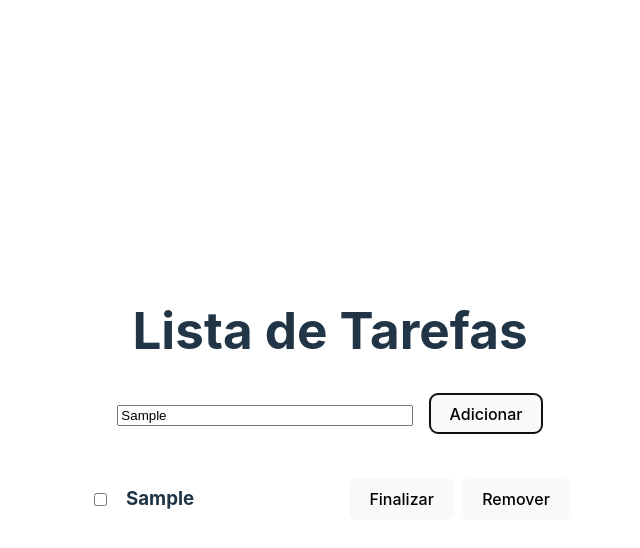
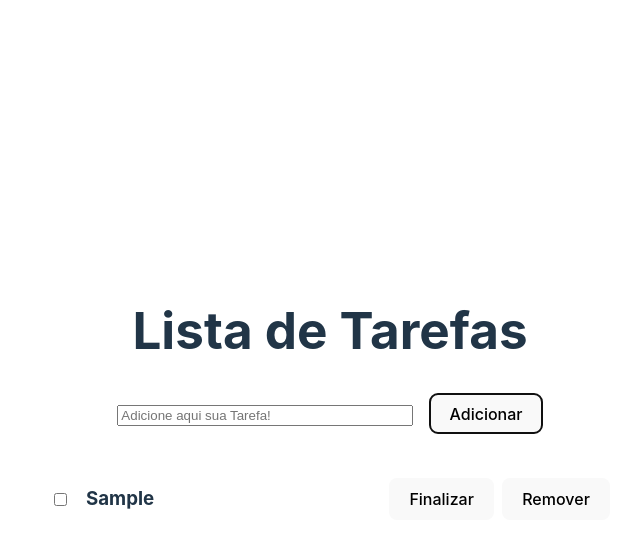
Before and after one commit to AlvaroHCP/M1S09-Lista, a React (Vite) app in the folder to-do-list/: page / in a window 1280 px wide. Both pictures are taken after typing "Sample" into the empty fields and a click on the button "Adicionar". Shown: the top 548 px of the page, without its empty margins (310-950 px from the left). Built offline with nearby package versions, Linux system fonts and the light colour scheme.

Commit message:
Feature: Cleaning the input field after adding the task.

```diff
--- a/to-do-list/src/App.jsx
+++ b/to-do-list/src/App.jsx
@@ -7,7 +7,7 @@ function App() {
 
   const [listaTarefas, setListaTarefas] = useState([])
 
-  const adicionarTarefa = (e, texto) => {
+  const adicionarTarefa = (e, texto, setTexto) => {
     e.preventDefault()
     if (texto == "") {
       alert("É necessário escrever uma tarefa")
@@ -17,6 +17,8 @@ function App() {
     const novaTarefa = { id: listaTarefas.length + 1, textoTarefa: texto, finalizado: false }
 
     setListaTarefas([...listaTarefas, novaTarefa])
+
+    setTexto("") // Limpando o campo de texto do input
   }
 
   const removerTarefa = (id) => {
--- a/to-do-list/src/components/CardAdicionar/index.jsx
+++ b/to-do-list/src/components/CardAdicionar/index.jsx
@@ -14,7 +14,7 @@ function CardAdicionar(props) {
                         value={tarefa}
                         placeholder="Adicione aqui sua Tarefa!"
                         onChange={(e) => setTarefa(e.target.value)} />
-                    <button className="btn-adicionar" onClick={(e) => (props.adicionarTarefa(e, tarefa))}>Adicionar</button>
+                    <button className="btn-adicionar" onClick={e => props.adicionarTarefa(e, tarefa, setTarefa)}>Adicionar</button>
                 </form>
                 {/* <br /><br /><input type="text" placeholder={tarefa} disabled /> */}
             </div>
--- a/to-do-list/src/components/CardAdicionar/style.css
+++ b/to-do-list/src/components/CardAdicionar/style.css
@@ -1,5 +1,5 @@
 .tarefas {
-    width: 30rem;
+    width: 35rem;
     margin-bottom: 2rem;
     justify-content: center;
     align-content: center;
--- a/to-do-list/src/components/ListItem/style.css
+++ b/to-do-list/src/components/ListItem/style.css
@@ -1,5 +1,5 @@
 .container {
-    width: 30rem;
+    width: 35rem;
     display: flex;
     align-items: center;
 }
```
